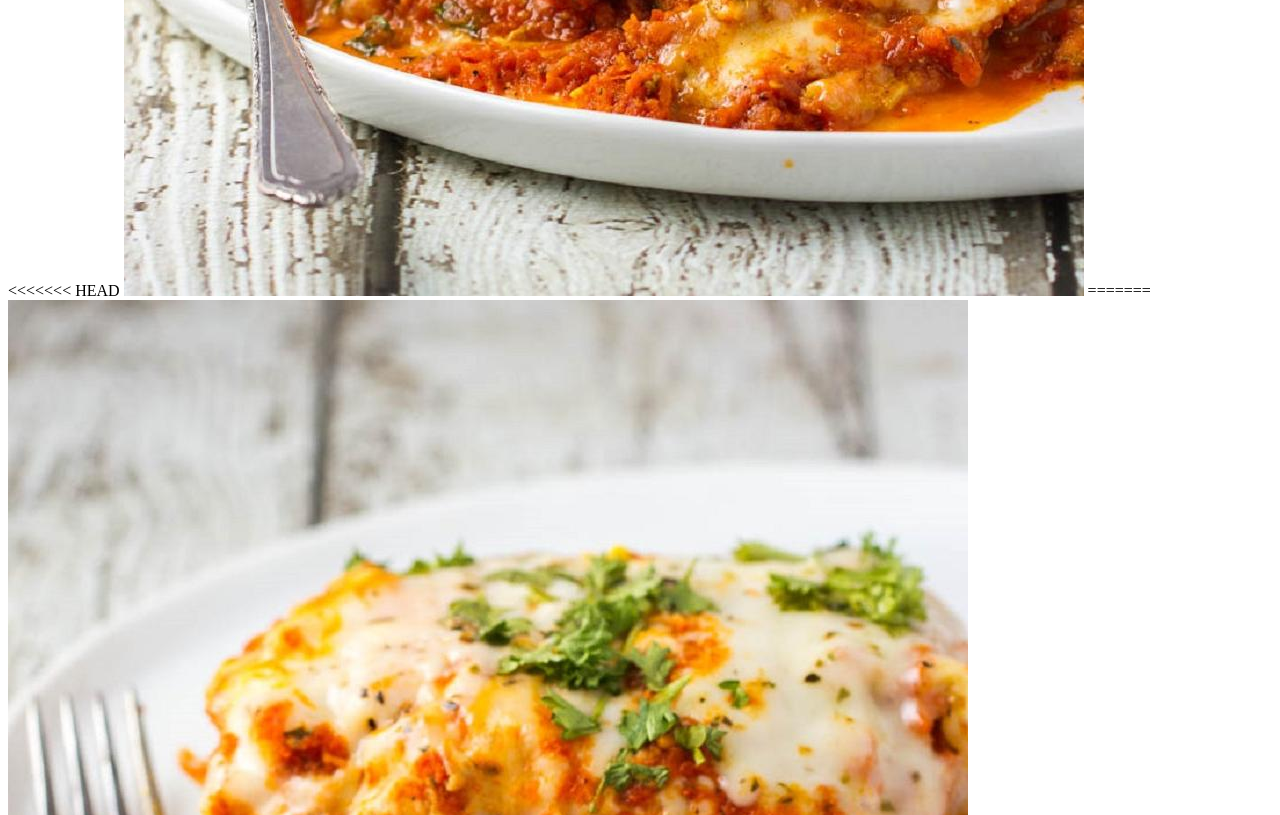
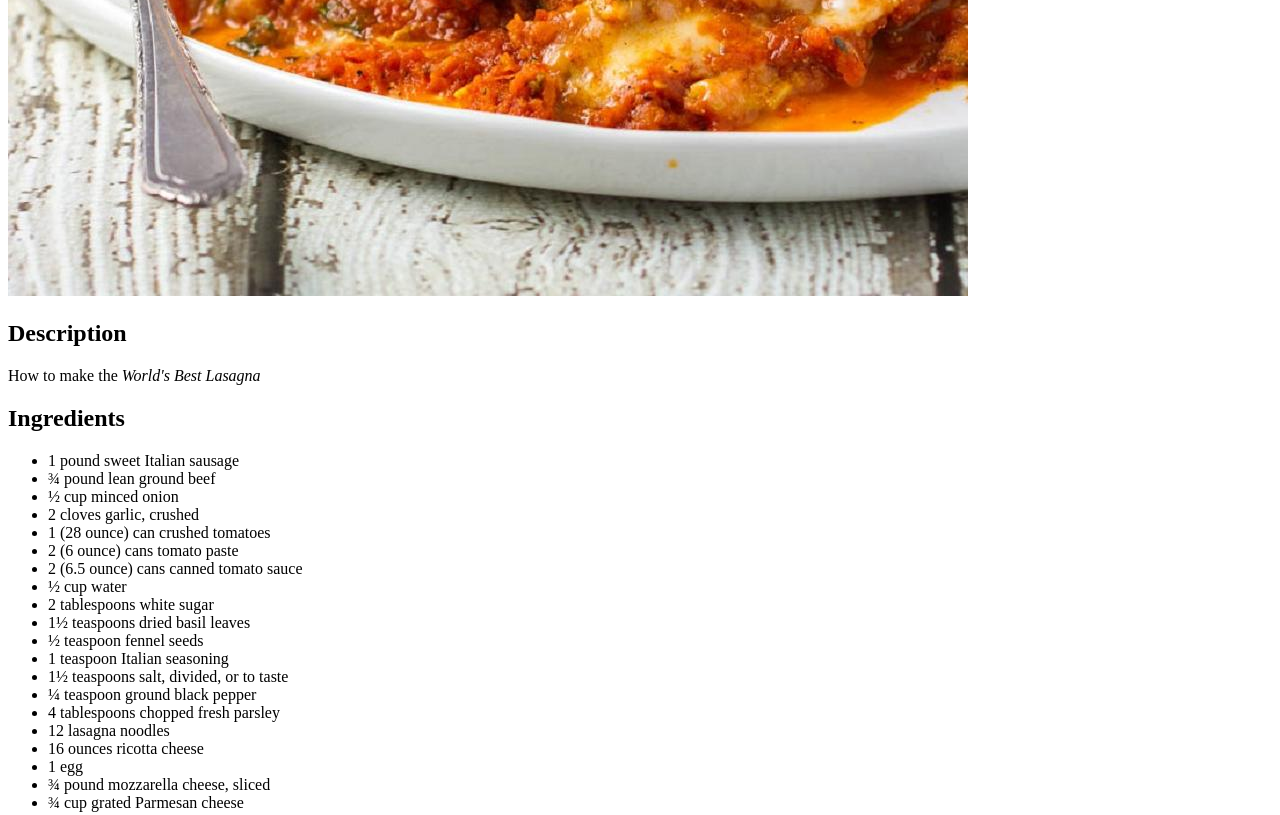
Before and after one commit to hanjami/odin-recipes, a plain HTML site: page recipes/lasagna.html in a window 1280 px wide. Shown: the part 744-1559 px from the top of the page. Drawn offline with Linux system fonts and the light colour scheme.

Commit message:
Fix errors

```diff
--- a/recipes/lasagna.html
+++ b/recipes/lasagna.html
@@ -8,11 +8,7 @@
 </head>
 <body>
     <h1>Lasagna</h1>
-<<<<<<< HEAD
-    <img src="../images/lasagna.jpeg">
-=======
-    <img src="/images/lasagna.jpeg" alt="lasagna">
->>>>>>> a8e52ee80b2edc7ec1eabe16dd6a749fcbf5721c
+    <img src="../images/lasagna.jpeg" alt="lasagna">
     <h2>Description</h2>
     <p>How to make the <em>World's Best Lasagna</em></p>
     <h2>Ingredients</h2>
```
Also changed, not shown: recipes/banana pudding.html (+1 -5 lines), recipes/mexican wedding cookies.html (+1 -5 lines).
